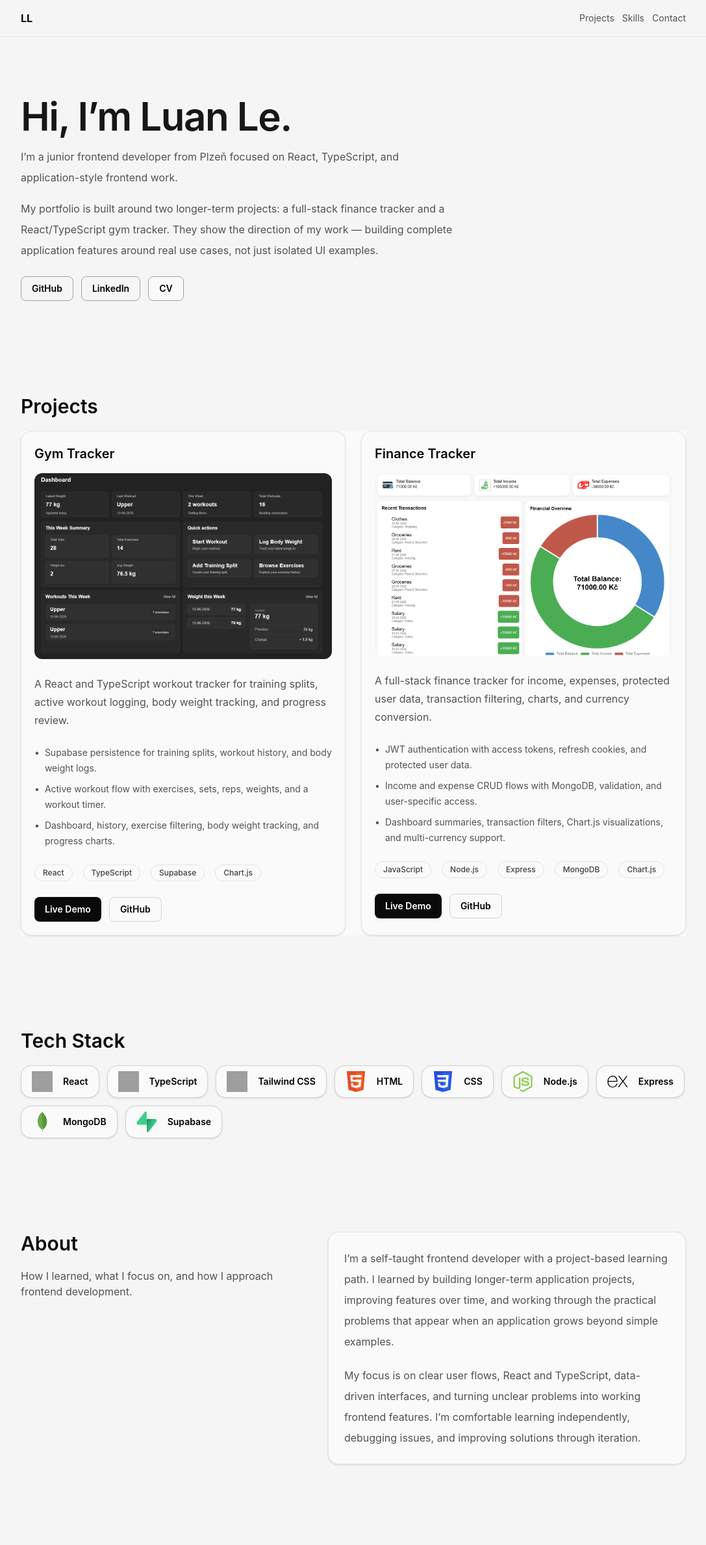
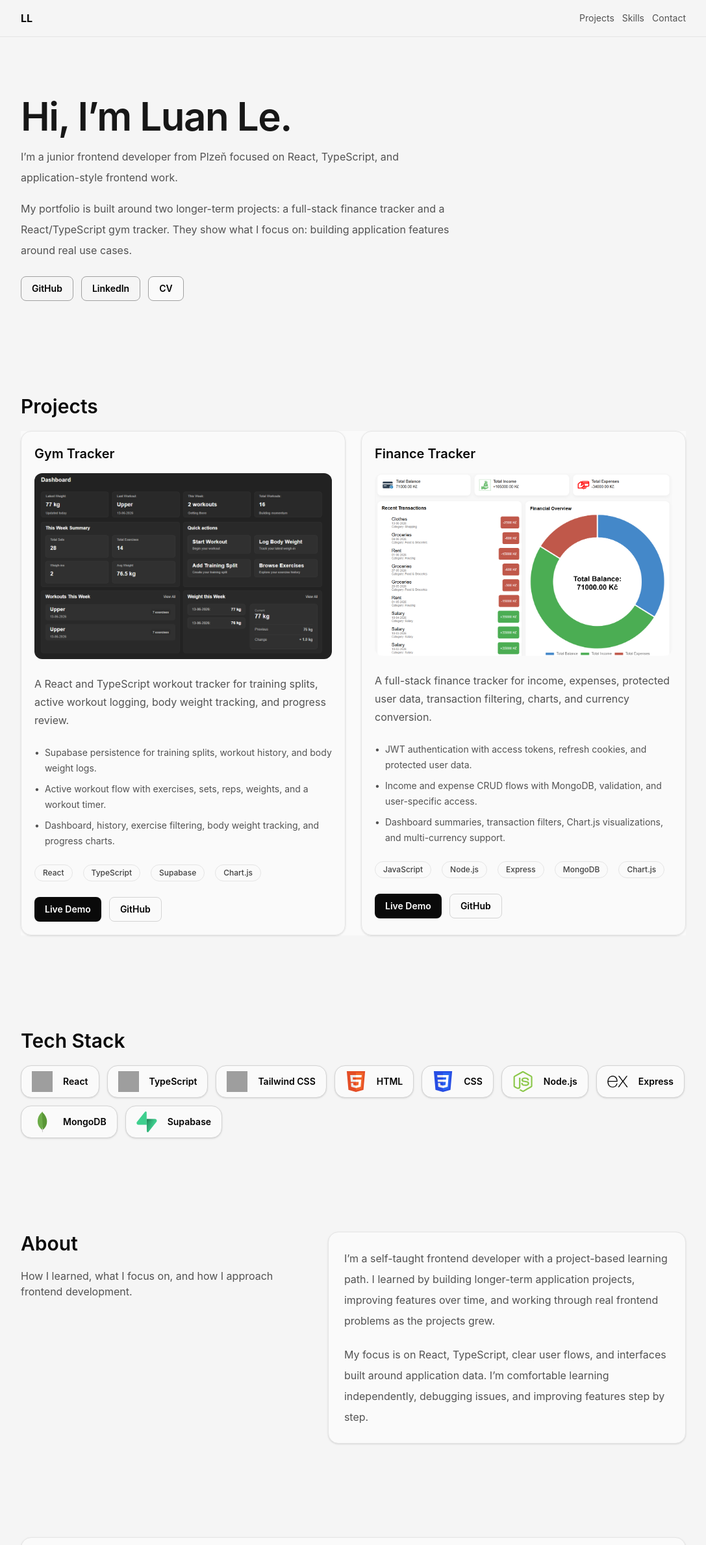
Before and after one commit to Luan2118/portfolio-website, a React (Vite) app: page / in a window 1280 px wide. Shown: the top 2377 px of the page at 65% size, without its empty margins (96-1183 px from the left). Built offline with nearby package versions, Linux system fonts and the light colour scheme; grey boxes are pictures that could not be loaded.

Commit message:
update hero and about text

```diff
--- a/src/components/sections/About.tsx
+++ b/src/components/sections/About.tsx
@@ -15,11 +15,11 @@ function About() {
 
           <div className="border border-neutral-200 bg-neutral-50 p-6 rounded-2xl shadow-sm max-w-3xl ">
             <p className="leading-8">
-              I’m a self-taught frontend developer with a project-based learning path. I learned by building longer-term application projects, improving features over time, and working through the practical problems that appear when an application grows beyond simple examples.
+              I’m a self-taught frontend developer with a project-based learning path. I learned by building longer-term application projects, improving features over time, and working through real frontend problems as the projects grew.
             </p>
 
             <p className="leading-8 mt-5">
-              My focus is on clear user flows, React and TypeScript, data-driven interfaces, and turning unclear problems into working frontend features. I’m comfortable learning independently, debugging issues, and improving solutions through iteration.
+              My focus is on React, TypeScript, clear user flows, and interfaces built around application data. I’m comfortable learning independently, debugging issues, and improving features step by step.
             </p>
           </div>
         </div>
--- a/src/components/sections/Hero.tsx
+++ b/src/components/sections/Hero.tsx
@@ -14,7 +14,7 @@ function Hero() {
           </p>
 
           <p className="mt-4 text-neutral-600 max-w-2xl text-base leading-8">
-            My portfolio is built around two longer-term projects: a full-stack finance tracker and a React/TypeScript gym tracker. They show the direction of my work — building complete application features around real use cases, not just isolated UI examples.
+            My portfolio is built around two longer-term projects: a full-stack finance tracker and a React/TypeScript gym tracker. They show what I focus on: building application features around real use cases.
           </p>
 
           <div className="flex flex-col gap-3 sm:flex-row mt-6">
```
